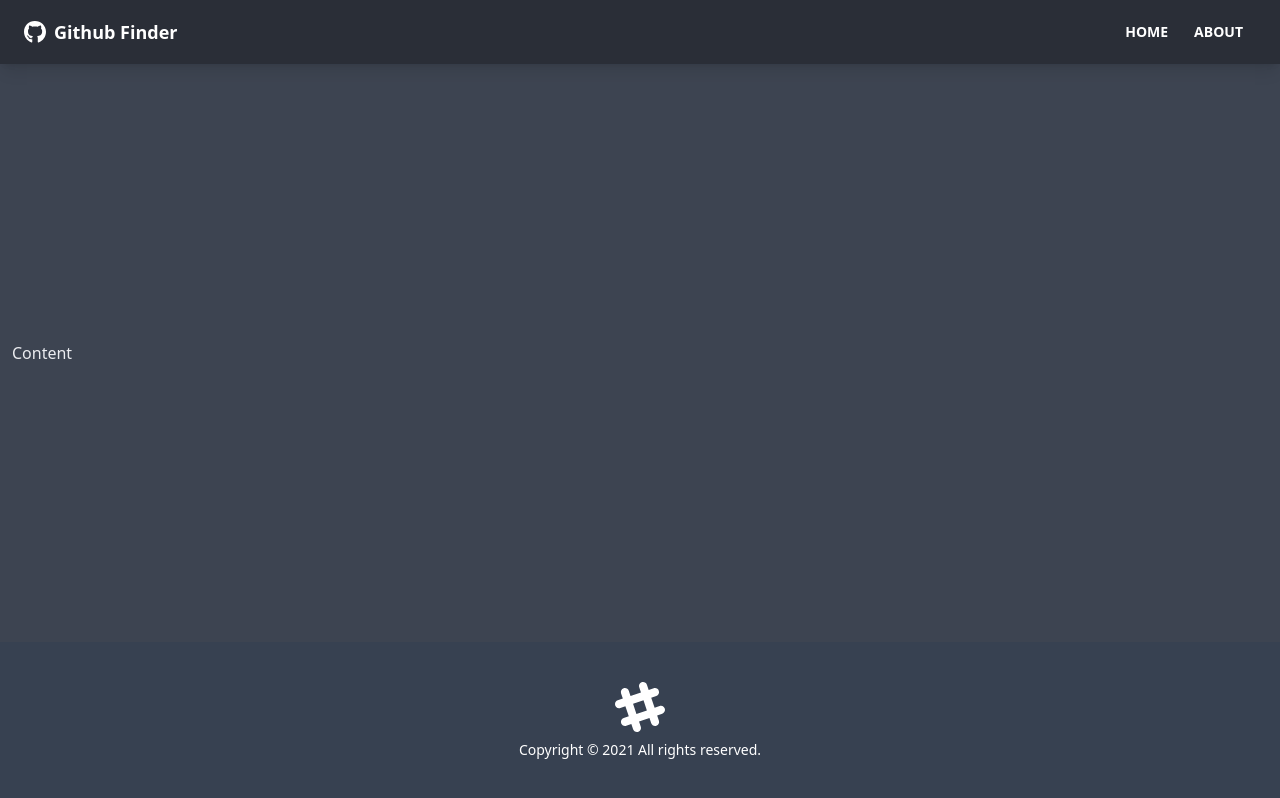
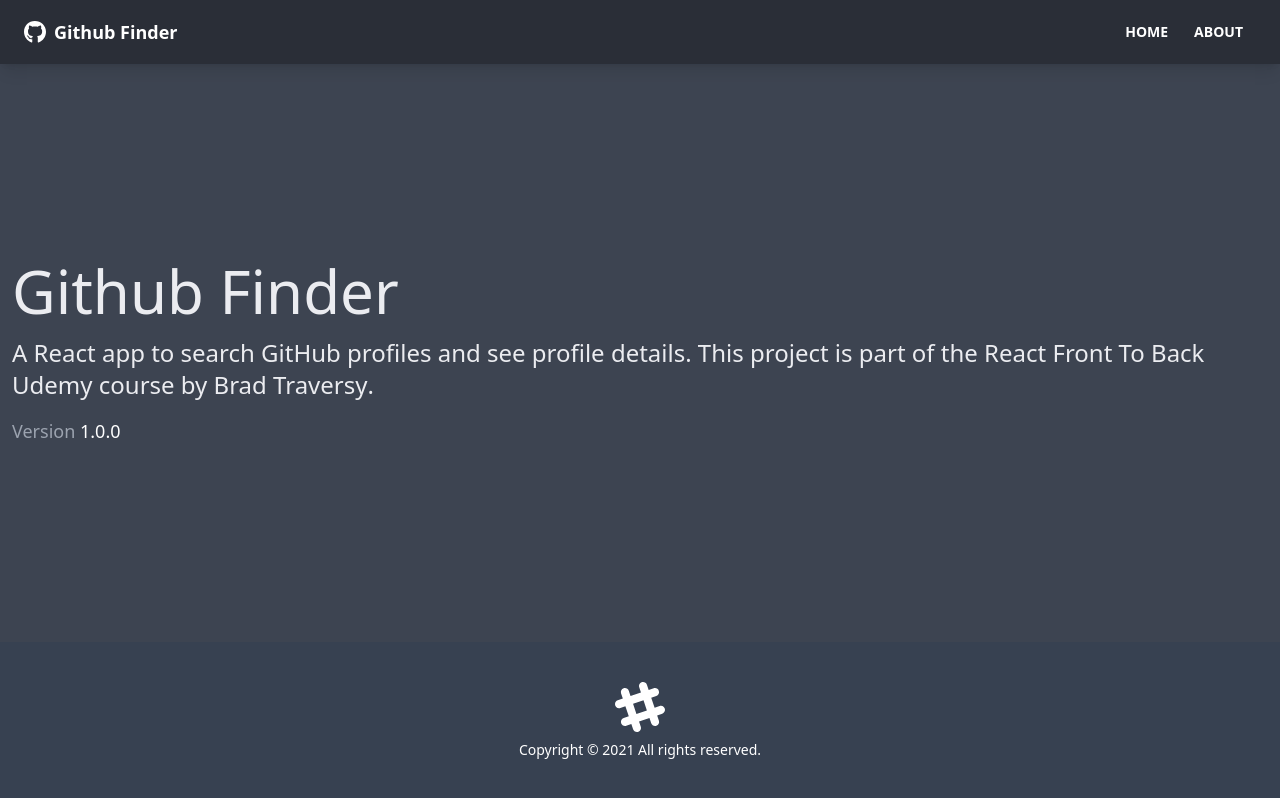
Before and after one commit to coolpot/react-githubapi, a React (Create React App) app: page /about in a window 1280 px wide. Built offline with nearby package versions, Linux system fonts and the light colour scheme.

Commit message:
pages and routes

```diff
--- a/src/App.js
+++ b/src/App.js
@@ -1,13 +1,25 @@
-import {BrowserRouter as Router, Route} from 'react-router-dom';
+import {BrowserRouter as Router, Route, Routes} from 'react-router-dom';
+
+import Home from './pages/Home';
+import About from './pages/About';
+import NotFound from './pages/NotFound';
+
 import Navbar from './components/layout/Navbar';
 import Footer from './components/layout/Footer';
+
 function App() {
   return (
     <Router>
       <div className="flex flex-col justify-between h-screen">
         <Navbar />
         <main className='container mx-auto px-3 pb-12'>
-          Content
+          <Routes>
+            <Route path="/" element={<Home />} />
+            <Route path="/about" element={<About />} />
+            <Route path="/notfound" element={<NotFound />} />
+            <Route path="/*" element={<NotFound />} />
+
+          </Routes>
         </main>
         <Footer />
       </div>
--- /dev/null
+++ b/src/pages/About.jsx
@@ -0,0 +1,26 @@
+function NotFound() {
+  return (
+    <>
+    <h1 className='text-6xl mb-4'>Github Finder</h1>
+    <p className='mb-4 text-2xl font-light'>
+      A React app to search GitHub profiles and see profile details. This
+      project is part of the
+      <a href='https://www.udemy.com/course/modern-react-front-to-back/'>
+        {' '}
+        React Front To Back
+      </a>{' '}
+      Udemy course by
+      <strong>
+        <a href='https://traversymedia.com'> Brad Traversy</a>
+      </strong>
+      .
+    </p>
+    <p className='text-lg text-gray-400'>
+      Version <span className='text-white'>1.0.0</span>
+    </p>
+
+  </>
+  )
+}
+
+export default NotFound
--- /dev/null
+++ b/src/pages/Home.jsx
@@ -0,0 +1,9 @@
+function NotFound() {
+  return (
+    <div>
+      <h1 className="text-6xl">Welcome</h1>
+    </div>
+  )
+}
+
+export default NotFound
--- /dev/null
+++ b/src/pages/NotFound.jsx
@@ -0,0 +1,23 @@
+import {FaHome} from 'react-icons/fa';
+import {Link} from 'react-router-dom';
+
+function NotFound() {
+  return (
+    <div className='hero'>
+      <div className="text-center hero-content">
+        <div className="max-w-lg">
+          <h1 className="text-8xl font-bold mb-8">
+            Oops!
+          </h1>
+          <p className="text-5xl mb-8">404 - Page not found!</p>
+          <Link to="/" className='btn btn-primary btn-lg'>
+            <FaHome className='mr-2' />
+            Back to Home.
+          </Link>
+        </div>
+      </div>
+    </div>
+  )
+}
+
+export default NotFound
```
